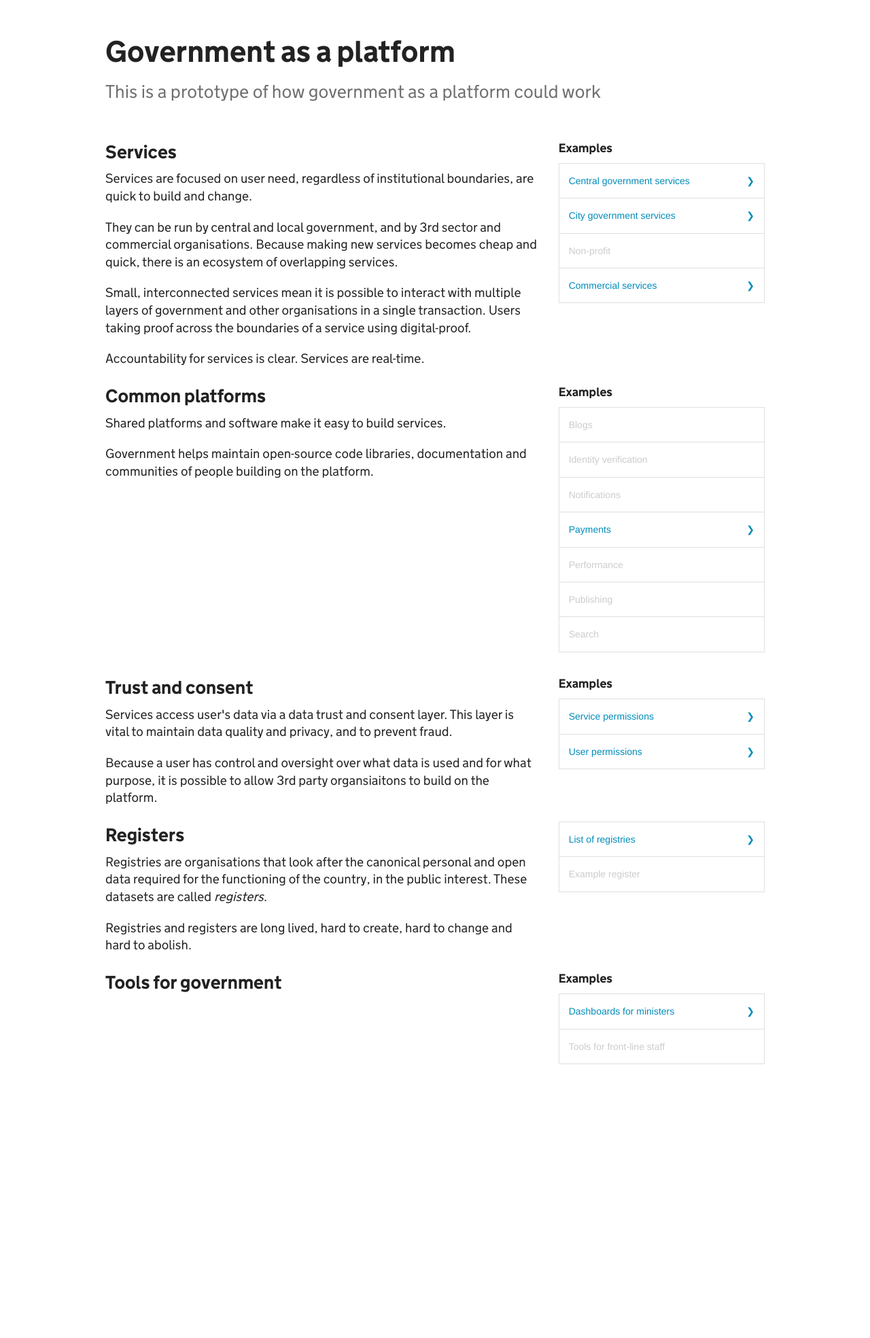
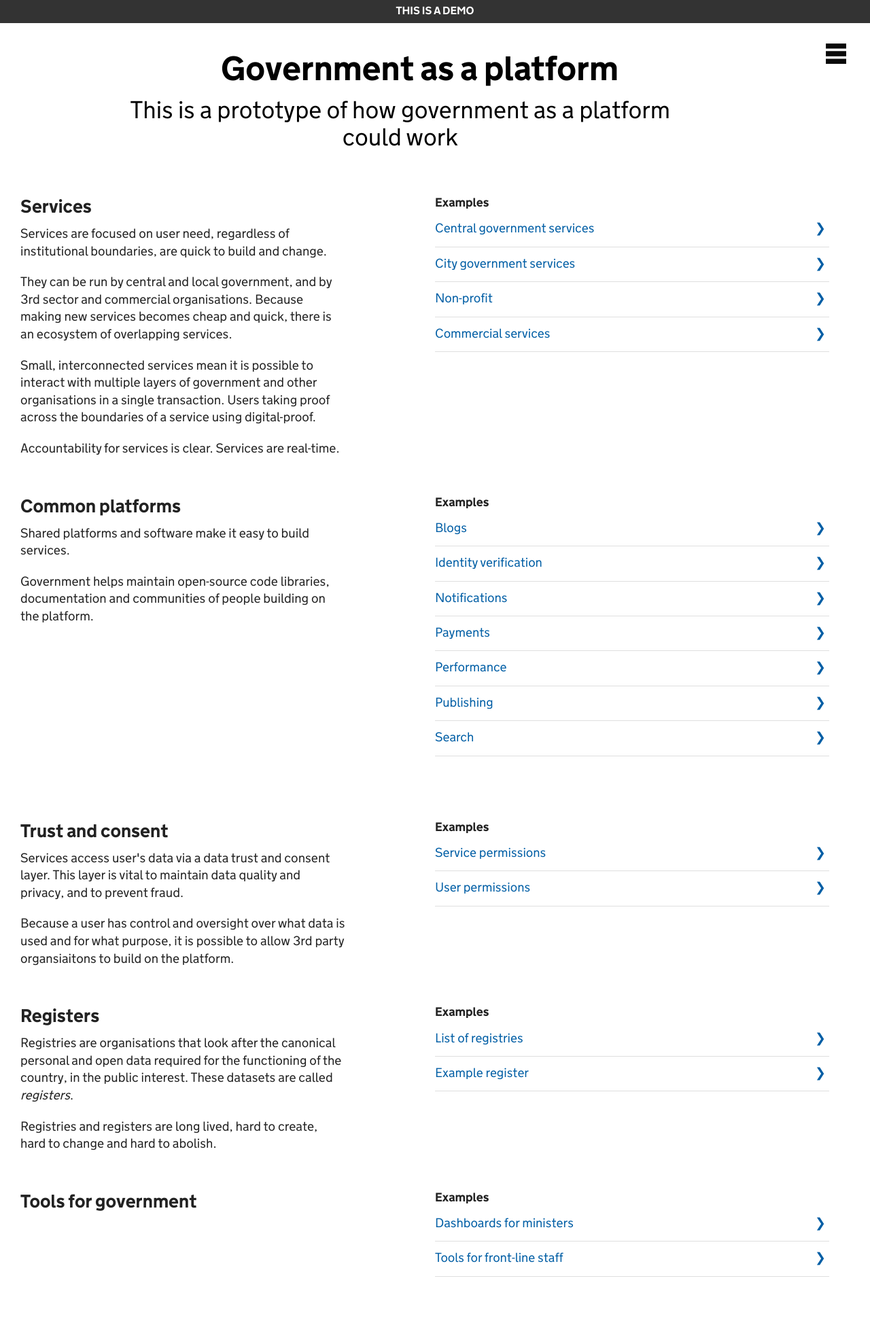
Before and after one commit to sausages-of-the-future/www, a Flask app: page / in a window 1280 px wide. Shown: the whole page at 68% size. Before the commit the page ends 1566 px from the top, so only its background shows below. Run offline with Flask 2, Linux system fonts and the light colour scheme.

Commit message:
tweak demo index page and added nav burger

```diff
--- a/www/static/css/main.css
+++ b/www/static/css/main.css
@@ -725,3 +725,107 @@ textarea {
   font-weight:bold;
   padding:5px;
 }
+
+.www-demo {
+  padding: 15px !important;
+  max-width: 100% !important;
+}
+
+.www-demo > h3 {
+  margin-top: 0px;
+}
+
+
+/* Duplicated greenpaper css stuff */
+
+#global-header .header-wrapper {
+  padding-left: 15px;
+  padding-right: 15px;
+  min-height: 50px;
+  background-color: none;
+  max-width: 1720px;
+  margin: 0 auto;
+  padding-top: 10px;
+  padding-bottom: 10px;
+}
+
+
+#global-header .text-header {
+    text-align: center;
+    padding-top: 15px;
+    font-size: 48px;
+    line-height: 60px;
+    font-weight: 700;
+    color: black;
+}
+
+#global-header .text-sub-header {
+    text-align: center;
+    padding-top: 10px;
+    padding-left: 10%;
+    padding-right:15%;
+   /* font-size: 36px;*/
+    font-size: 36px;
+    line-height: 40px;
+    font-weight: 400;
+    color: black;
+}
+
+#global-nav {
+  margin-top: 15px;
+  margin-right: 5px;
+}
+
+#global-nav > a {
+  display:block;
+  text-indent:-9999px;
+  height: 30px;
+  width: 30px;
+  background: url(/static/images/Burger_Icon.png) no-repeat;
+  background-size: contain;
+}
+
+#global-header .text-header {
+  font-size: 50px;
+}
+
+#global-header .header-wrapper {
+  padding-right: 60px;
+}
+
+.links-list {
+  margin-top: 15px;
+  padding: 30px!important;
+}
+
+.links-list h3 {
+  font-size: 36px;
+  margin-top: 0;
+}
+
+ul.links {
+  list-style-type: none;
+  padding:0;
+  border-bottom:0;
+  margin-bottom:60px;
+  text-decoration: none;
+  font-size: 19px;
+  margin-left: 0;
+}
+
+ul.links li {
+  border-bottom: solid 1px #dfdfdf;
+  padding-bottom:10px;
+  margin-top: 10px;
+}
+
+ul.links li > a:after {
+  content: "❯";
+  float:right;
+  padding-right: 5px;
+}
+
+.banner {
+  margin-top: 0px;
+  margin-bottom: 50px;
+}
--- a/www/templates/greenpaper/background-and-findings.html
+++ b/www/templates/greenpaper/background-and-findings.html
@@ -15,6 +15,7 @@
               <li><a href="{{url_for('paper.greenpaper')}}">Greenpaper</a></li>
               <li><a href="{{url_for('paper.background_and_findings')}}">Background</a></li>
               <li><a href="{{url_for('paper.concept')}}">Concept</a></li>
+              <li><a href="{{url_for('index')}}">Demo</a></li>
             </ul>
         </nav>
         <header id="global-header">
@@ -42,13 +43,13 @@
           </div>
       </div>
   </div>
-  <div class="row learnings-list">
+  <div class="row links-list">
   <div class="row">
     <div class="small-12 large-4 columns">
        <h3>What we have learnt</h3>
     </div>
     <div class="small-12 large-8 columns">
-      <ul class="learnings">
+      <ul class="links">
          <li><a href="{{url_for('paper.registers')}}">Registers &amp; register ecosystem</a></li>
         <li><a href="{{url_for('paper.services')}}">Services &amp; service ecosystem</a></li>
         <li><a href="{{url_for('paper.identity')}}">Identity</a></li>
--- a/www/templates/greenpaper/concept.html
+++ b/www/templates/greenpaper/concept.html
@@ -15,6 +15,7 @@
               <li><a href="{{url_for('paper.greenpaper')}}">Greenpaper</a></li>
               <li><a href="{{url_for('paper.background_and_findings')}}">Background</a></li>
               <li><a href="{{url_for('paper.concept')}}">Concept</a></li>
+              <li><a href="{{url_for('index')}}">Demo</a></li>
             </ul>
         </nav>
         <header id="global-header">
--- a/www/templates/index.html
+++ b/www/templates/index.html
@@ -1,20 +1,30 @@
 {% extends "base.html" %}
 {% block title %}Welcome{% endblock %}
 {% block content %}
-
-  <div class="row">
-    <div class="large-12 columns">
-      <div class="banner">
-        <h1>Government as a platform</h1>
-        <h3 class="subheader">
-          This is a prototype of how government as a platform could work
-        </h3>
-      </div>
+  <div class="draft">
+      THIS IS A DEMO
     </div>
+  <div class="row www-demo">
+    <div class="small-12 large-12 columns banner">
+      <nav id="global-nav" class="right">
+        <a href="#" data-dropdown="drop1" aria-controls="drop1" aria-expanded="false" class="dropdown">burger</a><br>
+          <ul id="drop1" data-dropdown-content class="f-dropdown" aria-hidden="true">
+            <li><a href="{{url_for('paper.greenpaper')}}">Greenpaper</a></li>
+            <li><a href="{{url_for('paper.background_and_findings')}}">Background</a></li>
+            <li><a href="{{url_for('paper.concept')}}">Concept</a></li>
+            <li><a href="{{url_for('index')}}">Demo</a></li>
+          </ul>
+      </nav>
+      <header id="global-header">
+        <div class="header-wrapper">
+        <div class="text-header">Government as a platform</div>
+        <div class="text-sub-header">This is a prototype of how government as a platform could work</div>
+        </div>
+    </header>
   </div>
 
-  <div class="row">
-    <div class="large-8 columns">
+  <div class="row www-demo">
+    <div class="small-12 large-5 columns">
       <h3>Services</h3>
       <p>
         Services are focused on user need, regardless of institutional boundaries, are quick to build and change.
@@ -29,9 +39,9 @@
         Accountability for services is clear. Services are real-time.
       </p>
     </div>
-    <div class="large-4 columns">
+    <div class="small-12 large-6 columns">
       <h5>Examples</h5>
-      <ul class="side-nav">
+      <ul class="links">
         <li><a href="{{url_for('start')}}">Central government services</a></li>
         <li><a href="{{config['LOCALGOV_BASE_URL']}}">City government services</a></li>
         <li><a class="notbuilt" href="">Non-profit</a></li>
@@ -39,8 +49,8 @@
      </ul>
     </div>
   </div>
-  <div class="row">
-    <div class="large-8 columns">
+  <div class="row www-demo">
+    <div class="small-12 large-5 columns">
       <h3>Common platforms</h3>
       <p>
         Shared platforms and software make it easy to build services.
@@ -49,9 +59,9 @@
         Government helps maintain open-source code libraries, documentation and  communities of people building on the platform.
       </p>
     </div>
-    <div class="large-4 columns">
+    <div class="small-12 large-6 columns">
       <h5>Examples</h5>
-      <ul class="side-nav">
+      <ul class="links">
         <li>
           <a class="notbuilt" href="">Blogs</a>
         </li>
@@ -76,8 +86,8 @@
       </ul>
     </div>
   </div>
-  <div class="row">
-    <div class="large-8 columns">
+  <div class="row www-demo">
+    <div class="small-12 large-5 columns">
       <h3>Trust and consent</h3>
       <p>
        Services access user's data via a data trust and consent layer. This layer is vital to maintain data quality and privacy, and to prevent fraud.
@@ -86,9 +96,9 @@
         Because a user has control and oversight over what data is used and for what purpose, it is possible to allow 3rd party organsiaitons to build on the platform.
       </p>
     </div>
-    <div class="large-4 columns">
+    <div class="small-12 large-6 columns">
       <h5>Examples</h5>
-      <ul class="side-nav">
+      <ul class="links">
        <li>
          <a href="{{config['REGISTRY_BASE_URL']}}/services">Service permissions</a>
        </li>
@@ -99,8 +109,8 @@
     </div>
   </div>
   <div>
-  <div class="row">
-    <div class="large-8 columns">
+  <div class="row www-demo">
+    <div class="small-12 large-5 columns">
       <h3>Registers</h3>
        <p>
          Registries are organisations that look after the canonical personal and open data required for the functioning of the country, in the public interest. These datasets are called <em>registers</em>.
@@ -109,8 +119,9 @@
         Registries and registers are long lived, hard to create, hard to change and hard to abolish.
        </p>
     </div>
-    <div class="large-4 columns">
-      <ul class="side-nav">
+    <div class="small-12 large-6 columns">
+      <h5>Examples</h5>
+      <ul class="links">
        <li>
          <a href="{{config['REGISTRY_BASE_URL']}}/registries">List of registries</a>
        </li>
@@ -120,13 +131,13 @@
       </ul>
     </div>
   </div>
-  <div class="row">
-    <div class="large-8 columns">
+  <div class="row www-demo">
+    <div class="small-12 large-5 columns">
       <h3>Tools for government</h3>
     </div>
-    <div class="large-4 columns">
+    <div class="small-12 large-6 columns">
       <h5>Examples</h5>
-      <ul class="side-nav">
+      <ul class="links">
         <li>
           <a href="{{config.INTERNAL_BASE_URL}}">Dashboards for ministers</a>
         </li>
```
Also changed, not shown: www/static/css/greenpaper.css (+7 -8 lines), www/templates/greenpaper/greenpaper.html (+10 -1 lines).
